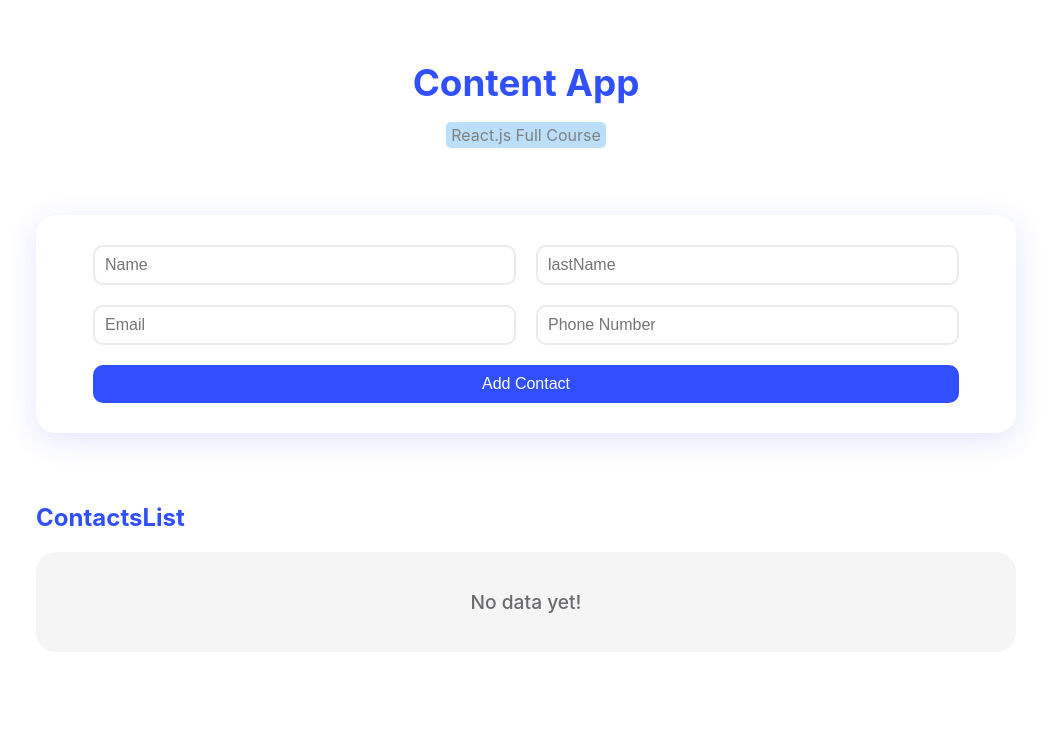
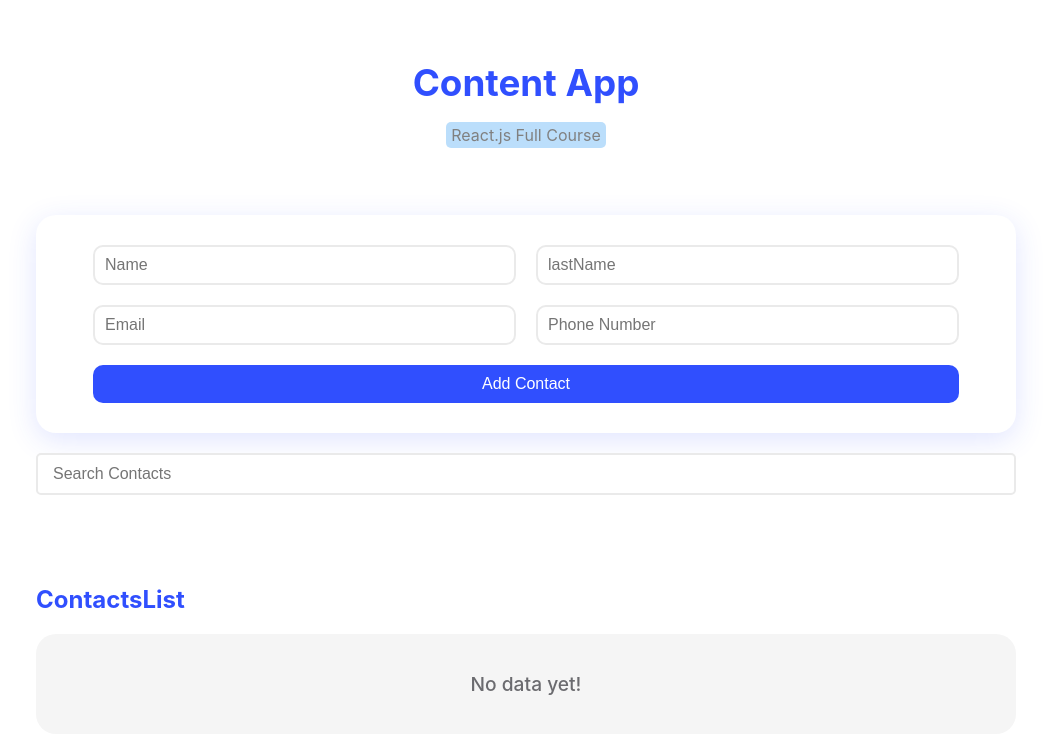
Before and after one commit to zenc-VSC/ali-hamidzadeh_week14, a React (Vite) app: page / in a window 1280 px wide. Shown: the top 734 px of the page, without its empty margins (114-1165 px from the left). Built offline with nearby package versions, Linux system fonts and the light colour scheme.

Commit message:
add search functionality with complete styling

```diff
--- a/src/components/Contacts.jsx
+++ b/src/components/Contacts.jsx
@@ -8,6 +8,7 @@
 function Contacts() {
   const [alert, setAlert] = useState("");
   const [contacts, setContacts] = useState([]);
+  const [searchTerm, setSearchTerm] = useState("");
   const [contact, setContact] = useState({
     id: "",
     name: "",
@@ -49,6 +50,14 @@
     const newContacts = contacts.filter((contact) => contact.id !== id);
     setContacts(newContacts);
   };
+  const filteredContacts = contacts.filter((contact) => {
+    return (
+      contact.name.toLowerCase().includes(searchTerm.toLowerCase()) ||
+      contact.lastName.toLowerCase().includes(searchTerm.toLowerCase()) ||
+      contact.email.toLowerCase().includes(searchTerm.toLowerCase()) ||
+      contact.phone.includes(searchTerm)
+    );
+  });
   return (
     <div className={styles.container}>
       <div className={styles.form}>
@@ -64,8 +73,17 @@
         ))}
         <button onClick={addHandler}>Add Contact</button>
       </div>
+      <div className={styles.searchBox}>
+        <input
+          type="text"
+          placeholder="Search Contacts"
+          onChange={(event) => {
+            setSearchTerm(event.target.value);
+          }}
+        />
+      </div>
       <div className={styles.alert}>{alert && <p>{alert}</p>}</div>
-      <ContactsList contacts={contacts} deleteHandler={deleteHandler} />
+      <ContactsList contacts={filteredContacts} deleteHandler={deleteHandler} />
     </div>
   );
 }
--- a/src/components/Contacts.module.css
+++ b/src/components/Contacts.module.css
@@ -54,6 +54,21 @@
   border-radius: 5px;
 }
 
+.searchBox {
+  width: 100%;
+  margin: 20px 0;
+}
+.searchBox input {
+  width: 100%;
+  padding: 10px 15px;
+  border-radius: 5px;
+  font-size: 1rem;
+  border: 2px solid #eaeaea;
+}
+.searchBox input:focus {
+  outline: none;
+}
+
 @media (max-width: 500px) {
   .form input {
     width: 90%;
```
